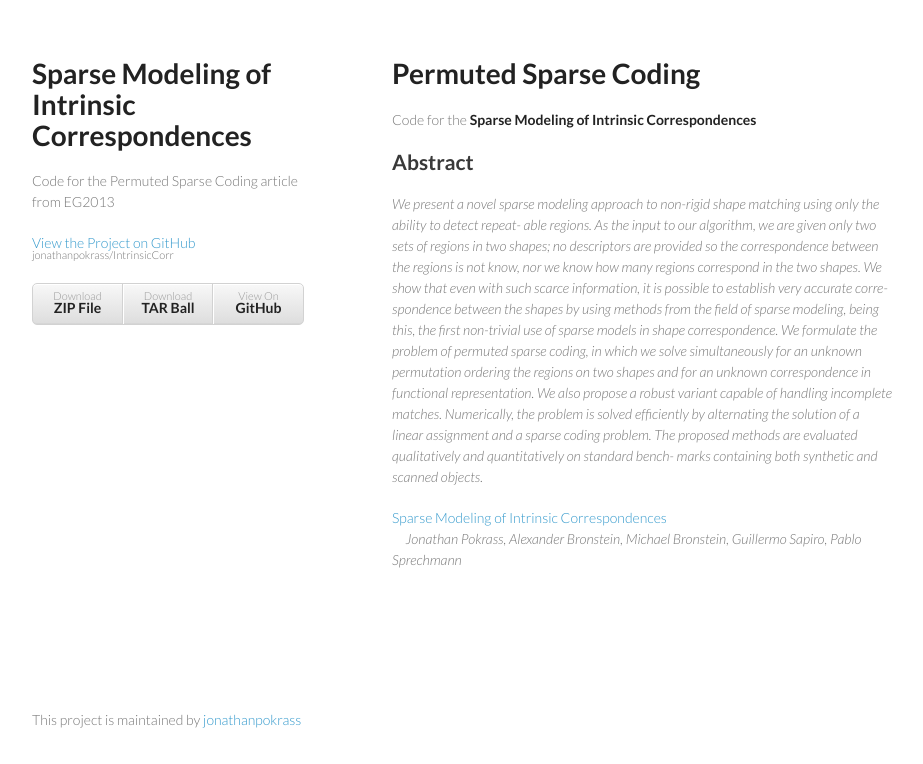
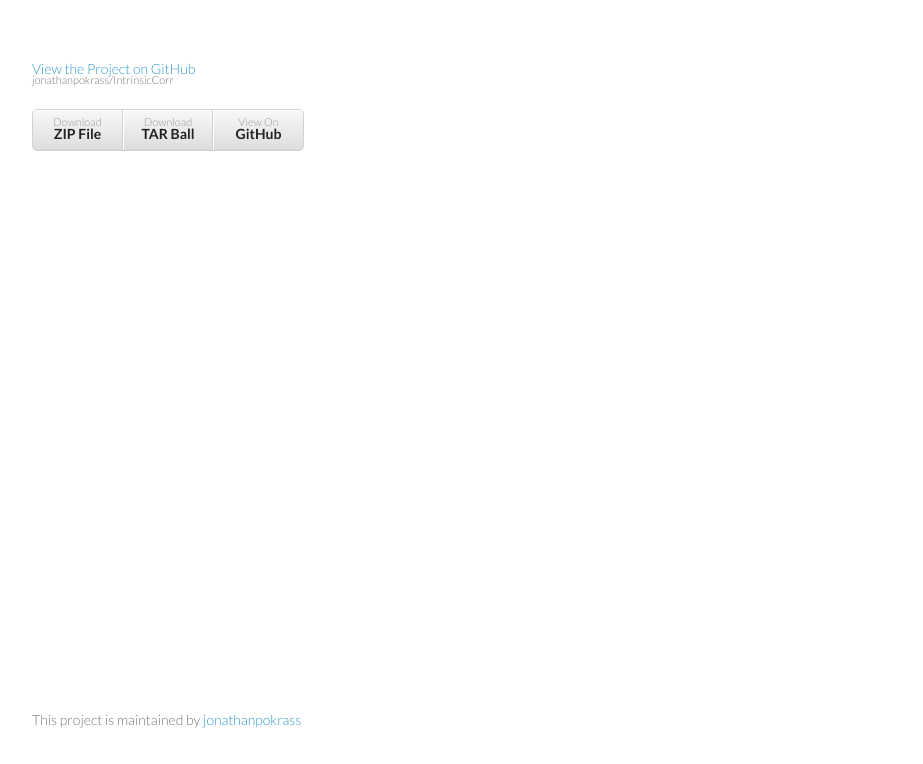
Before and after one commit to jonathanpokrass/IntrinsicCorr, a plain HTML site: page index.html in a window 1280 px wide. Shown: the whole page, without its empty margins (178-1101 px from the left). Drawn offline with Linux system fonts and the light colour scheme.

Commit message:
Update index.html

```diff
--- a/index.html
+++ b/index.html
@@ -15,8 +15,8 @@
   <body>
     <div class="wrapper">
       <header>
-        <h1>Sparse Modeling of Intrinsic Correspondences</h1>
-        <p>Code for the Permuted Sparse Coding article from EG2013</p>
+        <!--<h1>Sparse Modeling of Intrinsic Correspondences</h1>
+        <p>Code for the Permuted Sparse Coding article from EG2013</p>-->
 
         <p class="view"><a href="https://github.com/jonathanpokrass/IntrinsicCorr">View the Project on GitHub <small>jonathanpokrass/IntrinsicCorr</small></a></p>
 
@@ -28,7 +28,7 @@
         </ul>
       </header>
       <section>
-        <h1>Permuted Sparse Coding</h1>
+<!--        <h1>Permuted Sparse Coding</h1>
 
 <p>Code for the <strong>Sparse Modeling of Intrinsic Correspondences</strong></p>
 
@@ -47,7 +47,7 @@ sparse coding problem. The proposed methods are evaluated qualitatively and quan
 marks containing both synthetic and scanned objects.</em></p>
 
 <p><a href="">Sparse Modeling of Intrinsic Correspondences</a><br>
-     <em>Jonathan Pokrass, Alexander Bronstein, Michael Bronstein, Guillermo Sapiro, Pablo Sprechmann</em></p>
+     <em>Jonathan Pokrass, Alexander Bronstein, Michael Bronstein, Guillermo Sapiro, Pablo Sprechmann</em></p>-->
       </section>
       <footer>
         <p>This project is maintained by <a href="https://github.com/jonathanpokrass">jonathanpokrass</a></p>
```
